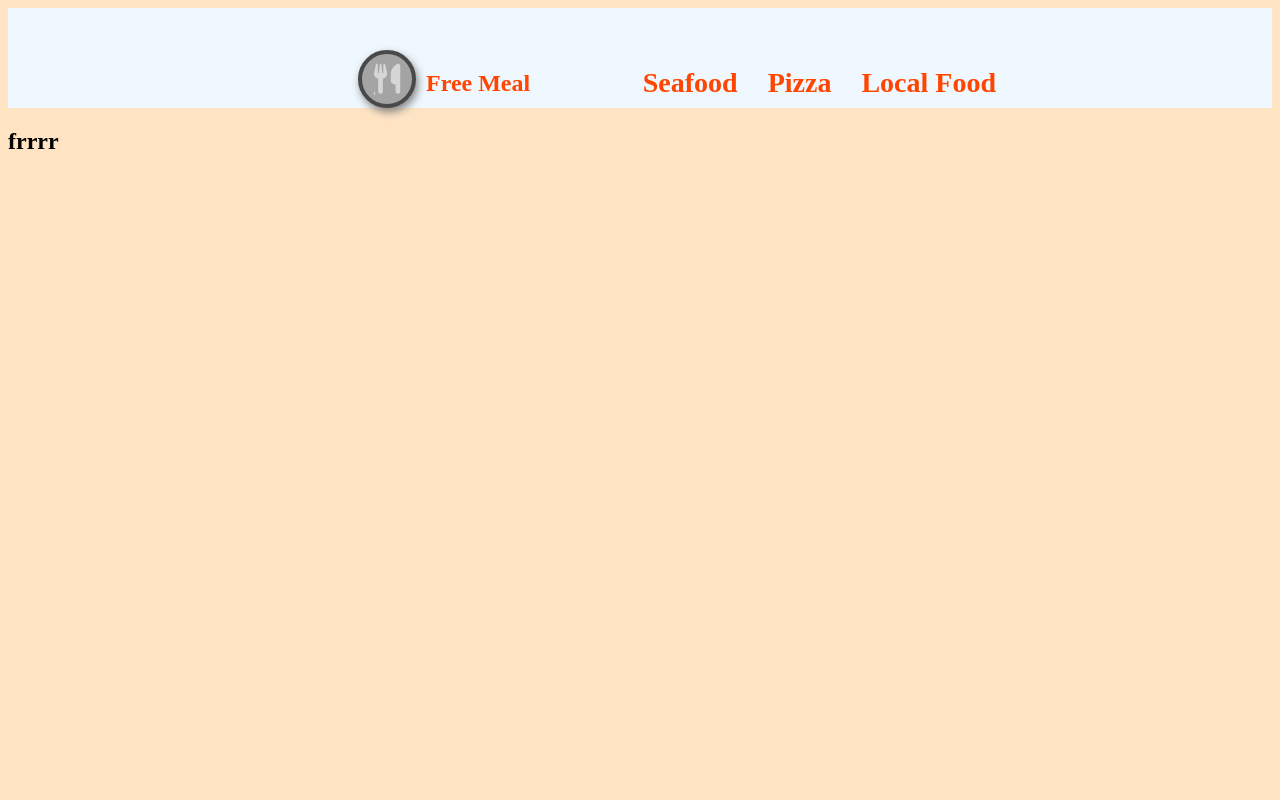
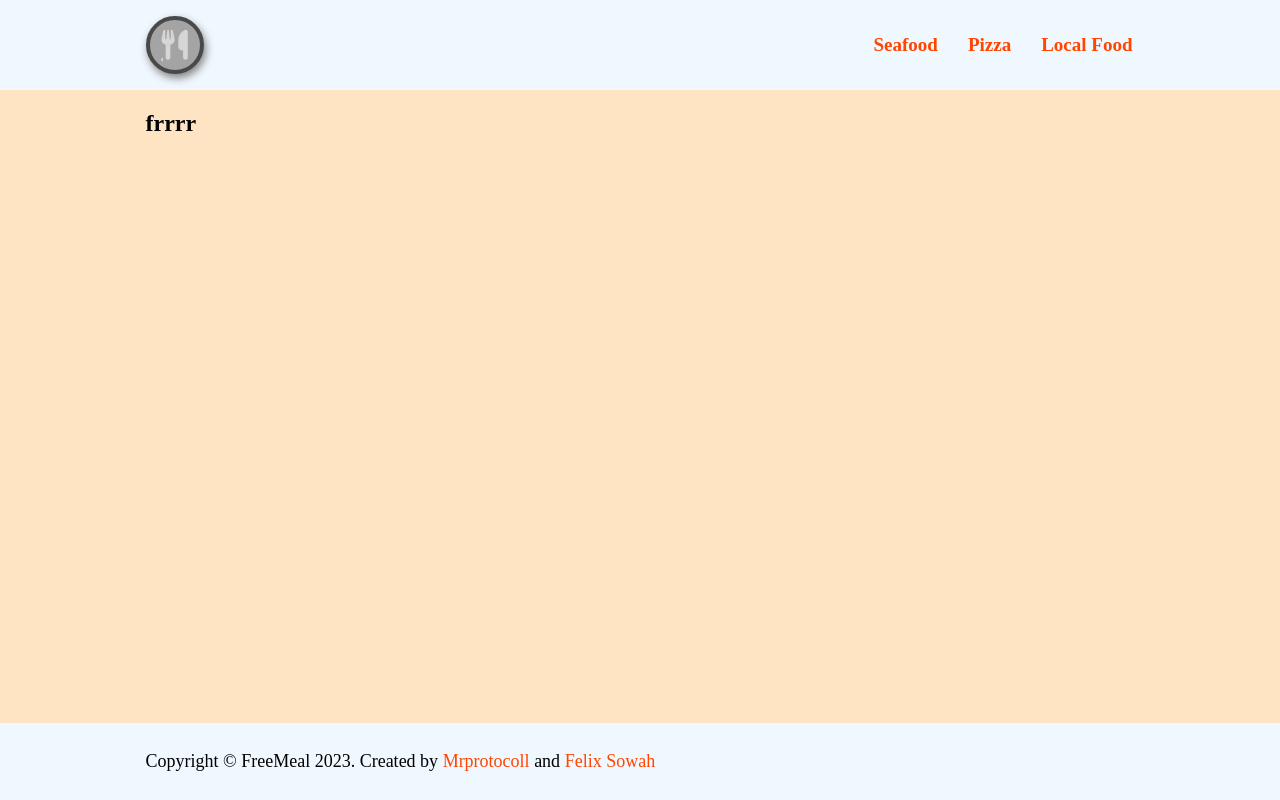
Before and after one commit to mrprotocoll/meal-app, a website built with webpack: page src/index.html in a window 1280 px wide. Built offline with nearby package versions, Linux system fonts and the light colour scheme.

Commit message:
Add Footer and update headet

```diff
--- a/src/index.html
+++ b/src/index.html
@@ -13,8 +13,7 @@
             <nav class="header-nav">
                 <div class="brand">
                     <a href="/" class="logo"><i class="fa-solid fa-utensils"></i> </a>
-                    <h1 class="logo-title">Free Meal</h1>
-                  </div>
+                </div>
                 <ul class="nav-menu">
                     <li class="nav-links">
                         <a href="#" class="nav-link">Seafood</a>
@@ -30,11 +29,15 @@
         </div>
     </header>
     <main>
-        <section>
+        <section class="container">
             <h2>frrrr</h2>
         </section>
     </main>
 
-
+    <footer>
+        <div class="container">
+            <p>Copyright &copy; FreeMeal 2023. Created by <a target="_blank" href="https://github.com/mrprotocoll/">Mrprotocoll</a> and <a target="_blank" href="https://github.com/Lancelot-SO">Felix Sowah</a></p>
+        </div>
+    </footer>
 </body>
 </html>
--- a/src/style.css
+++ b/src/style.css
@@ -1,33 +1,24 @@
 body {
   background-color: bisque;
+  margin: 0;
 }
 
 header {
-  height: 100px;
   background-color: aliceblue;
-  position: relative;
 }
 
 .container {
-  display: flex;
-  width: 50%;
-  padding-left: 350px;
+  margin: 0 auto;
+  max-width: 989px;
+  padding: 0 24px;
 }
 
 .header-nav {
-  height: 50px;
   display: flex;
   align-items: center;
   justify-content: space-between;
-  width: 50vw;
-  position: absolute;
-  margin-top: 50px;
-}
-
-.brand {
-  display: flex;
-  flex-direction: row;
-  gap: 10px;
+  width: 100%;
+  height: 90px;
 }
 
 .logo {
@@ -44,10 +35,6 @@ header {
   font-size: 30px;
 }
 
-.brand h1 {
-  color: #ff4500;
-}
-
 .nav-menu {
   display: flex;
   gap: 30px;
@@ -55,10 +42,26 @@ header {
   list-style: none;
 }
 
-.nav-links a {
+.nav-link {
   color: #ff4500;
-  font-size: 28px;
+  font-size: 19px;
   font-weight: 800;
-  display: flex;
   text-decoration: none;
 }
+
+footer {
+  background-color: aliceblue;
+  padding: 10px 0;
+  position: fixed;
+  width: 100%;
+  bottom: 0;
+}
+
+footer p {
+  font-size: 18px;
+}
+
+footer a {
+  color: #ff4500;
+  text-decoration: none;
+}
```
Also changed, not shown: dist/index.html, dist/main.js.
